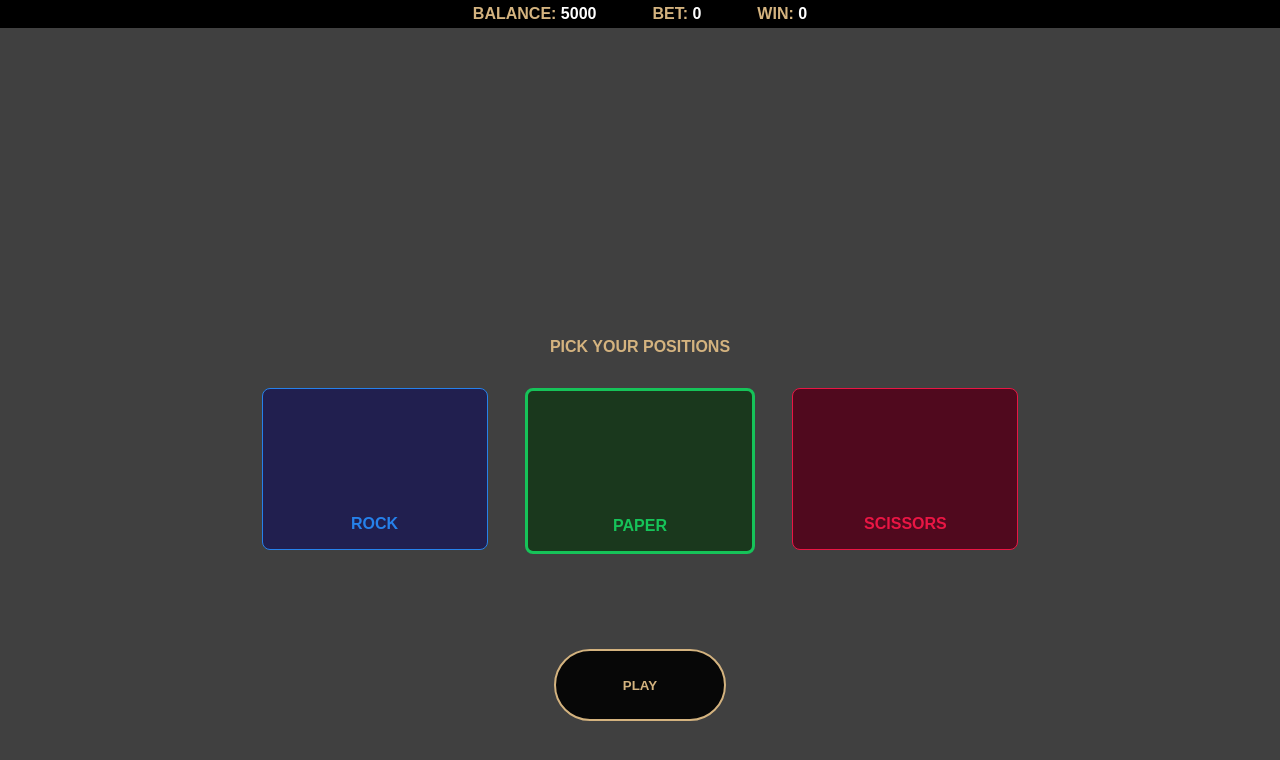
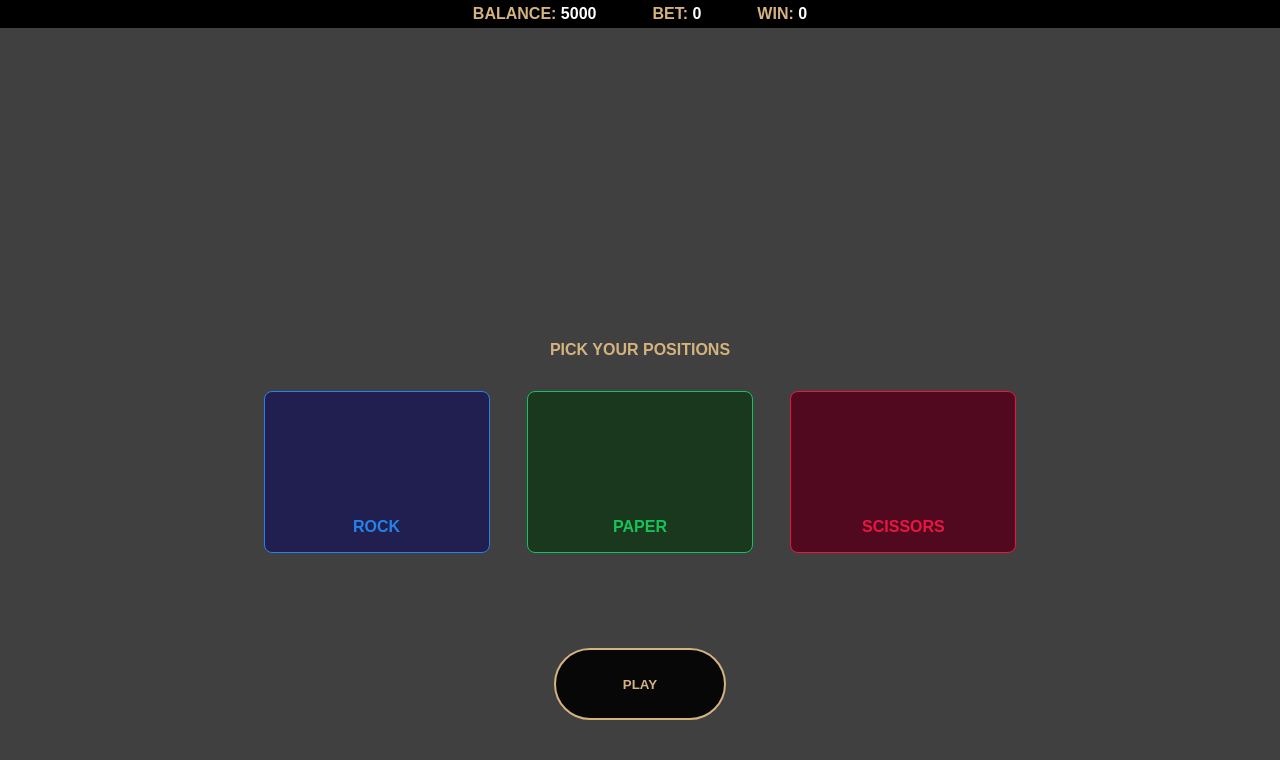
Before and after one commit to Nikolai-Iakushchenko/rock_paper_scissors, a React (Vite) app: page / in a window 1280 px wide. Shown: the top 760 px of the page. Built offline with nearby package versions, Linux system fonts and the light colour scheme.

Commit message:
refactor BettingOptions to list

```diff
--- a/src/components/App/BettingPosition/BettingPosition.tsx
+++ b/src/components/App/BettingPosition/BettingPosition.tsx
@@ -7,23 +7,17 @@ import { BettingOption } from "../../BettingPositions/BettingPositionList.tsx";
 // import type { Theme } from "../../Game/Game.tsx";
 // export type Theme = "blue" | "green" | "red";
 
-export enum BettingPositionTheme {
-  BLUE = "blue",
-  GREEN = "green",
-  RED = "red",
-}
-
 interface BettingPositionProps {
   label: BettingOption;
   winner: boolean;
   bet: number;
-  theme: BettingPositionTheme;
+  theme: BettingOptionTheme;
   placeBet: (label: BettingPositionProps["label"]) => void;
 }
 
 const BettingPosition = ({
   label,
-  theme = BettingPositionTheme.BLUE,
+  theme = BettingOptionTheme.BLUE,
   winner = false,
   bet = 0,
   placeBet,
--- a/src/components/BettingPositions/BettingPositionList.tsx
+++ b/src/components/BettingPositions/BettingPositionList.tsx
@@ -2,7 +2,8 @@ import styles from "./BettngPositionList.module.css";
 import BettingPosition, {
   BettingPositionTheme,
 } from "../App/BettingPosition/BettingPosition.tsx";
-import { BettingOption, BettingPositions } from "../Game/Game.tsx";
+import { BettingPositions } from "../Game/Game.tsx";
+import BettingOptions, { BettingOption } from "../../config/BettingOptions.ts";
 
 const MAX_NUMBER_OF_BETTING_POSITIONS = 2;
 const BET_AMOUNT = 500;
@@ -47,27 +48,16 @@ const BettingPositionList = ({
 
   return (
     <div className={styles.bettingPositionList}>
-      <BettingPosition
-        label={BettingOption.ROCK}
-        theme={BettingPositionTheme.BLUE}
-        winner={false}
-        bet={bettingPositions[BettingOption.ROCK] || 0}
-        placeBet={placeBet}
-      />
-      <BettingPosition
-        label={BettingOption.PAPER}
-        theme={BettingPositionTheme.GREEN}
-        winner={true}
-        bet={bettingPositions[BettingOption.PAPER] || 0}
-        placeBet={placeBet}
-      />
-      <BettingPosition
-        label={BettingOption.SCISSORS}
-        theme={BettingPositionTheme.RED}
-        winner={false}
-        bet={bettingPositions[BettingOption.SCISSORS] || 0}
-        placeBet={placeBet}
-      />
+      {BettingOptions.map((option) => (
+        <BettingPosition
+          key={option.label}
+          label={option.label}
+          winner={false}
+          bet={bettingPositions[option.label] || 0}
+          theme={option.theme}
+          placeBet={placeBet}
+        />
+      ))}
     </div>
   );
 };
--- a/src/components/Game/Game.tsx
+++ b/src/components/Game/Game.tsx
@@ -6,15 +6,16 @@ import BettingDoneButton from "../BettingDoneButton/BettingDoneButton.tsx";
 import { useEffect, useState } from "react";
 import calculateReturn from "../../utils/CalculateReturn.ts";
 import calculateCoefficient from "../../utils/CalculateCoefficient.ts";
+import { BettingOption } from "../../config/BettingOptions.ts";
 
 const PLAYING_DURATION = 1000;
 
 // export type BettingOption = "rock" | "paper" | "scissors";
-export enum BettingOption {
-  ROCK = "rock",
-  PAPER = "paper",
-  SCISSORS = "scissors",
-}
+// export enum BettingOption {
+//   ROCK = "rock",
+//   PAPER = "paper",
+//   SCISSORS = "scissors",
+// }
 
 export type Tie = "tie";
 export type GameStage = "start" | "playing" | "finish";
--- /dev/null
+++ b/src/config/BettingOptions.ts
@@ -0,0 +1,31 @@
+// import { BettingOption } from "../components/Game/Game.tsx";
+// import { BettingOptionTheme } from "../components/App/BettingPosition/BettingPosition.tsx";
+
+export enum BettingOption {
+  ROCK = "rock",
+  PAPER = "paper",
+  SCISSORS = "scissors",
+}
+
+export enum BettingOptionTheme {
+  BLUE = "blue",
+  GREEN = "green",
+  RED = "red",
+}
+
+const BettingOptions = [
+  {
+    label: BettingOption.ROCK,
+    theme: BettingOptionTheme.BLUE,
+  },
+  {
+    label: BettingOption.PAPER,
+    theme: BettingOptionTheme.GREEN,
+  },
+  {
+    label: BettingOption.SCISSORS,
+    theme: BettingOptionTheme.RED,
+  },
+];
+
+export default BettingOptions;
```
